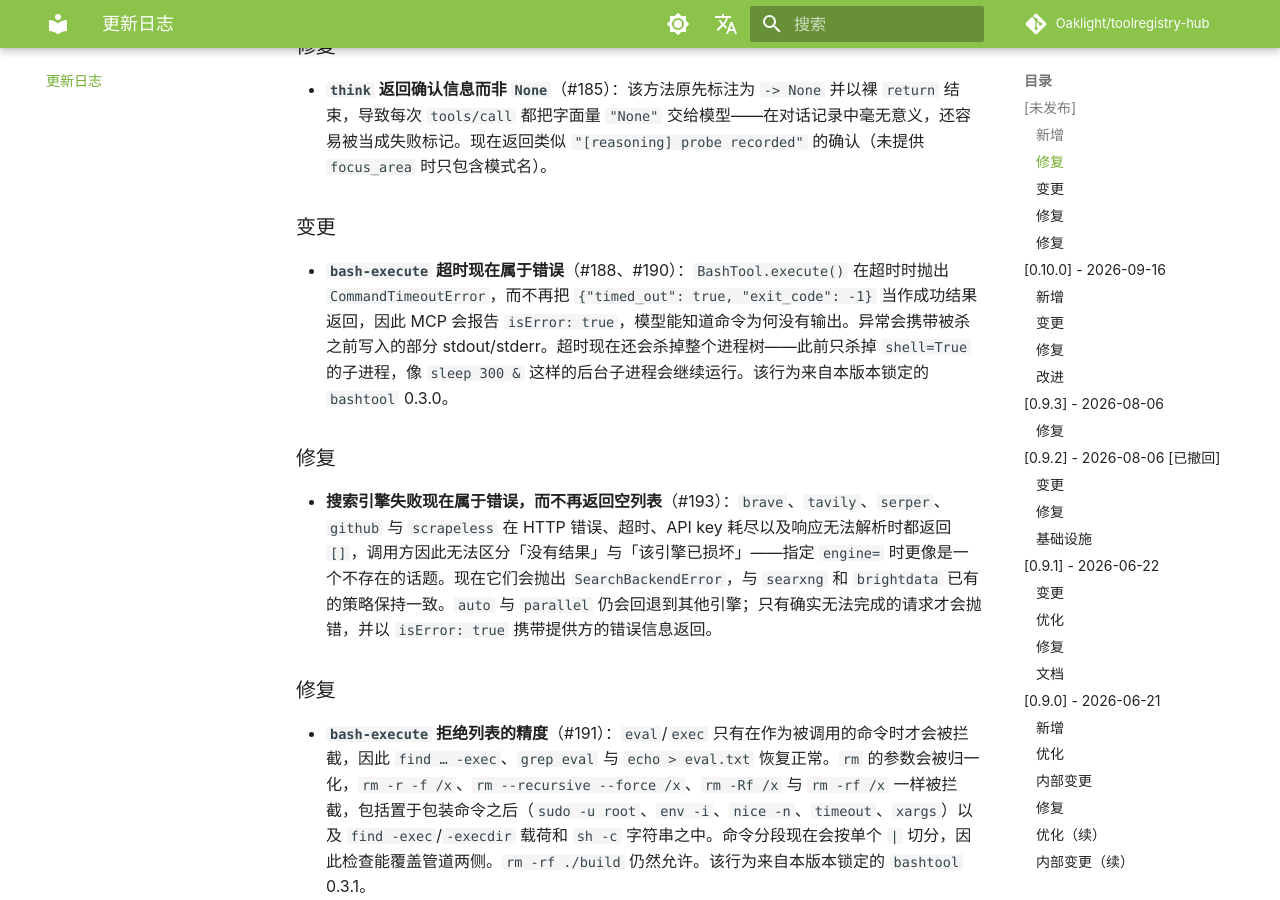
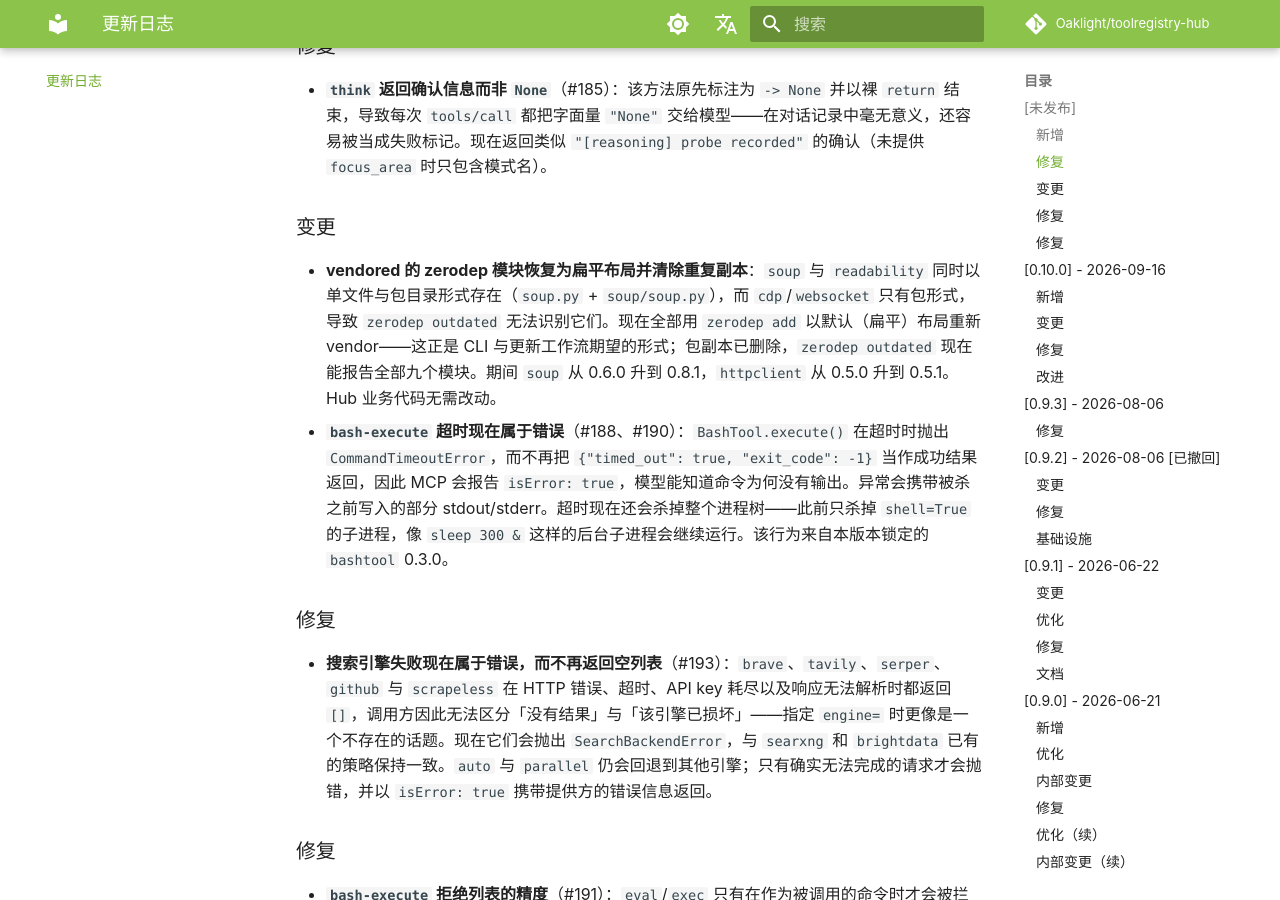
Before and after one commit to Oaklight/toolregistry-hub, an MkDocs documentation site: the page built from docs/changelog.md, in a window 1280 px wide and 900 px high, scrolled down 722 px. Built offline with MkDocs 1.6.1 and Material for MkDocs 9.7.7, drawn with Linux system fonts in a browser that asks for light colours; some web fonts are replaced; comment, search, counter and statistics services are not loaded.

Commit message:
docs: vendored zerodep 模块改为扁平布局并去重

```diff
--- a/docs/changelog.md
+++ b/docs/changelog.md
@@ -25,6 +25,7 @@ author: Oaklight
 
 ### 变更
 
+- **vendored 的 zerodep 模块恢复为扁平布局并清除重复副本**：`soup` 与 `readability` 同时以单文件与包目录形式存在（`soup.py` + `soup/soup.py`），而 `cdp`/`websocket` 只有包形式，导致 `zerodep outdated` 无法识别它们。现在全部用 `zerodep add` 以默认（扁平）布局重新 vendor——这正是 CLI 与更新工作流期望的形式；包副本已删除，`zerodep outdated` 现在能报告全部九个模块。期间 `soup` 从 0.6.0 升到 0.8.1，`httpclient` 从 0.5.0 升到 0.5.1。Hub 业务代码无需改动。
 - **`bash-execute` 超时现在属于错误**（#188、#190）：`BashTool.execute()` 在超时时抛出 `CommandTimeoutError`，而不再把 `{"timed_out": true, "exit_code": -1}` 当作成功结果返回，因此 MCP 会报告 `isError: true`，模型能知道命令为何没有输出。异常会携带被杀之前写入的部分 stdout/stderr。超时现在还会杀掉整个进程树——此前只杀掉 `shell=True` 的子进程，像 `sleep 300 &` 这样的后台子进程会继续运行。该行为来自本版本锁定的 `bashtool` 0.3.0。
 
 ### 修复
```
